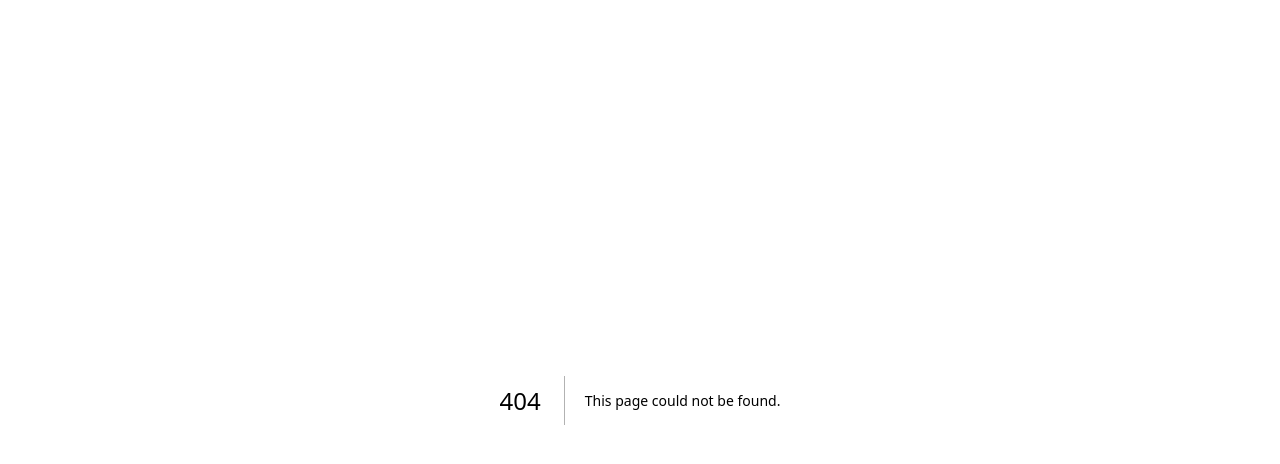
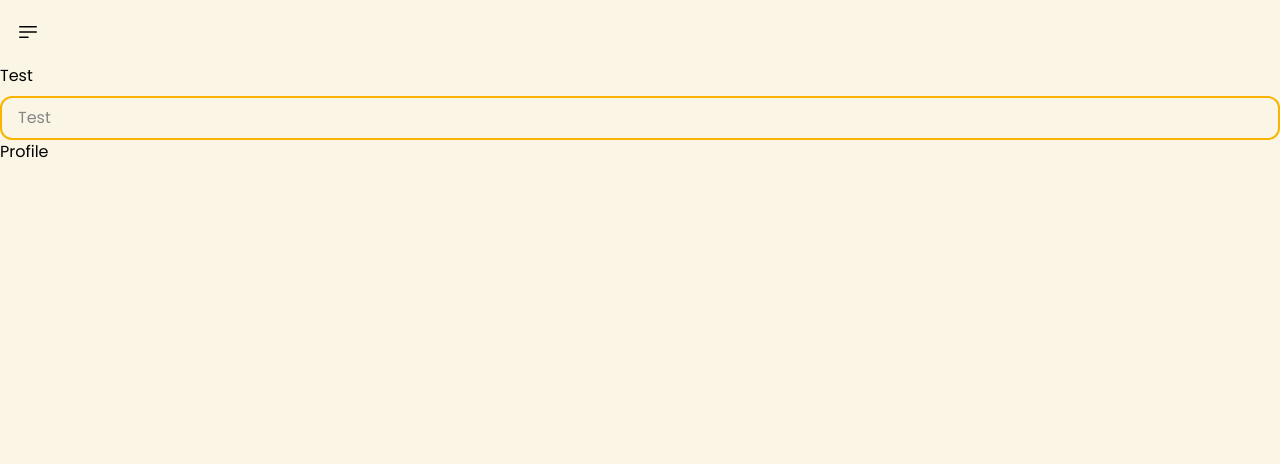
Before and after one commit to WTFPUn/Gu-Hiw-Lei-Ni, a Next.js app in the folder front/: page /profile in a window 1280 px wide. Before the commit this address had no page. Shown: the top 464 px of the page. Built offline with nearby package versions, Linux system fonts and the light colour scheme.

Commit message:
add empty profile page

```diff
--- /dev/null
+++ b/front/pages/matchmaking.tsx
@@ -0,0 +1,14 @@
+import React from 'react';
+import Layout from '@/components/common/Layout';
+import TextForm from '@/components/form/TextForm';
+
+export default class Matchmaking extends React.Component<{}, {}> {
+  render() {
+    return (
+      <Layout>
+        <TextForm text="Test" placeholder="Test" />
+        test
+      </Layout>
+    );
+  }
+}
--- /dev/null
+++ b/front/pages/profile.tsx
@@ -0,0 +1,14 @@
+import React from 'react';
+import Layout from '@/components/common/Layout';
+import TextForm from '@/components/form/TextForm';
+
+export default class Profile extends React.Component<{}, {}> {
+  render() {
+    return (
+      <Layout>
+        <TextForm text="Test" placeholder="Test" />
+        Profile
+      </Layout>
+    );
+  }
+}
```
